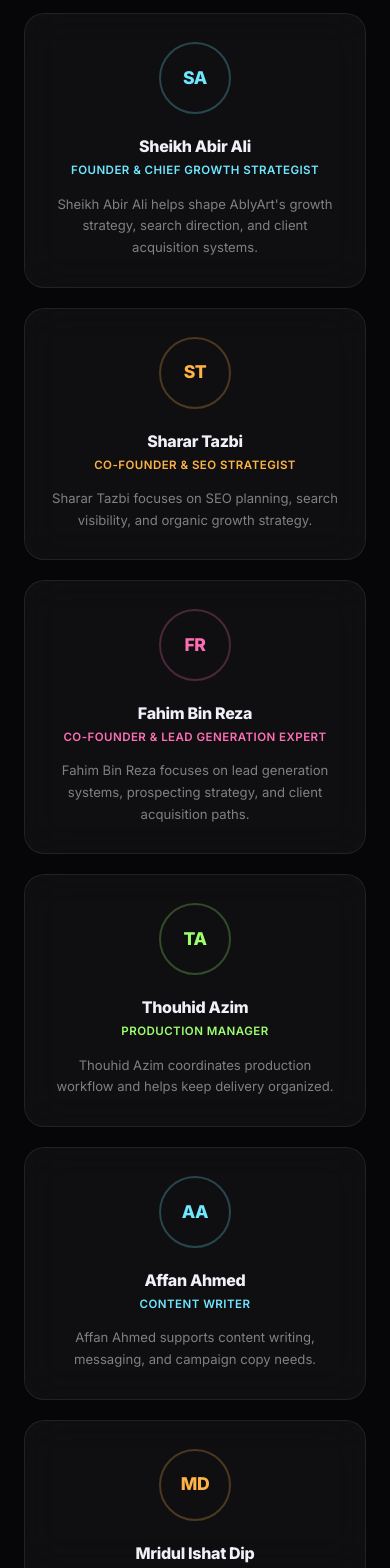
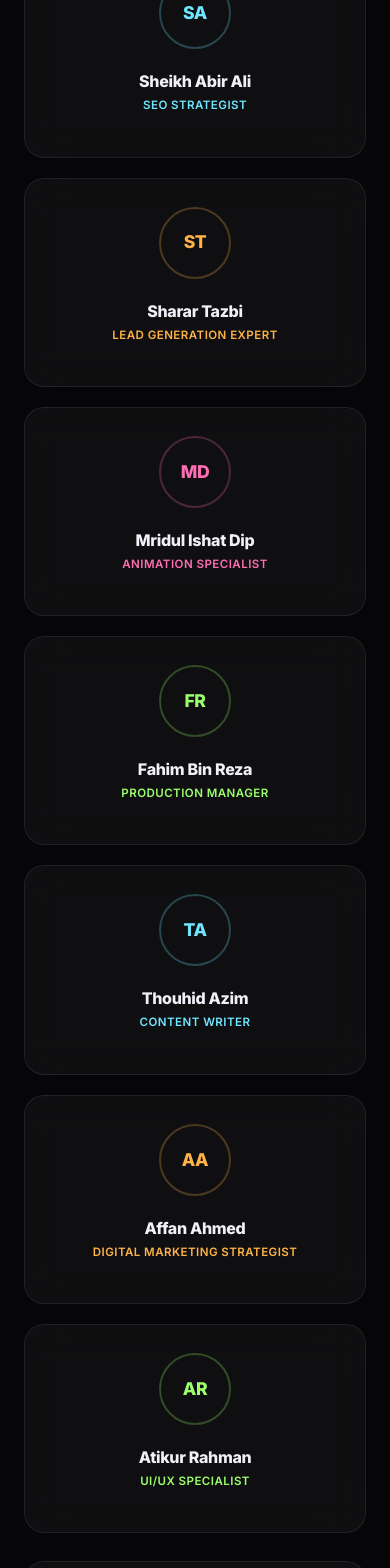
Before and after one commit to einfoengine/ablyart, a Next.js app: page /about in a window 390 px wide. Shown: the part 4307-5875 px from the top of the page. Built offline with nearby package versions, Linux system fonts and the light colour scheme.

Commit message:
Fixed Team Members & Navbar Services Added

```diff
--- a/src/components/AboutPageClient.tsx
+++ b/src/components/AboutPageClient.tsx
@@ -103,72 +103,56 @@ const values = [
 const team = [
   {
     name: "Shane Wazal Maruf",
-    role: "Chairman",
-    bio: "Shane Wazal Maruf supports AblyArt's direction, operations, and long-term company focus.",
+    role: "Chairman & Chief Growth Strategist",
     initials: "SW",
     accent: "#9bff6e",
     slug: "shane-wazal-maruf",
   },
   {
     name: "Sheikh Abir Ali",
-    role: "Founder & Chief Growth Strategist",
-    bio: "Sheikh Abir Ali helps shape AblyArt's growth strategy, search direction, and client acquisition systems.",
+    role: "SEO Strategist",
     initials: "SA",
     accent: "#6ee7ff",
     slug: "sheikh-abir-ali",
   },
   {
     name: "Sharar Tazbi",
-    role: "Co-Founder & SEO Strategist",
-    bio: "Sharar Tazbi focuses on SEO planning, search visibility, and organic growth strategy.",
+    role: "Lead Generation Expert",
     initials: "ST",
     accent: "#ffb347",
     slug: "sharar-tazbi",
   },
   {
+    name: "Mridul Ishat Dip",
+    role: "Animation Specialist",
+    initials: "MD",
+    accent: "#ff6eb4",
+    slug: "mridul-ishat-dip",
+  },
+  {
     name: "Fahim Bin Reza",
-    role: "Co-Founder & Lead Generation Expert",
-    bio: "Fahim Bin Reza focuses on lead generation systems, prospecting strategy, and client acquisition paths.",
+    role: "Production Manager",
     initials: "FR",
-    accent: "#ff6eb4",
+    accent: "#9bff6e",
     slug: "fahim-bin-reza",
   },
   {
     name: "Thouhid Azim",
-    role: "Production Manager",
-    bio: "Thouhid Azim coordinates production workflow and helps keep delivery organized.",
+    role: "Content Writer",
     initials: "TA",
-    accent: "#9bff6e",
+    accent: "#6ee7ff",
     slug: "thouhid-azim",
   },
   {
     name: "Affan Ahmed",
-    role: "Content Writer",
-    bio: "Affan Ahmed supports content writing, messaging, and campaign copy needs.",
+    role: "Digital Marketing Strategist",
     initials: "AA",
-    accent: "#6ee7ff",
+    accent: "#ffb347",
     slug: "affan-ahmed",
-  },
-  {
-    name: "Mridul Ishat Dip",
-    role: "Digital Marketing Strategist",
-    bio: "Mridul Ishat Dip supports digital marketing planning and channel strategy.",
-    initials: "MD",
-    accent: "#ffb347",
-    slug: "mridul-ishat-dip",
-  },
-  {
-    name: "Atikur Rahman",
-    role: "Animation Specialist",
-    bio: "Atikur Rahman supports motion, animation, and visual production work.",
-    initials: "AR",
-    accent: "#ff6eb4",
-    slug: "atikur-rahman-animation",
   },
   {
     name: "Atikur Rahman",
     role: "UI/UX Specialist",
-    bio: "Atikur Rahman supports interface structure, usability, and user experience details.",
     initials: "AR",
     accent: "#9bff6e",
     slug: "atikur-rahman-ui-ux",
@@ -753,9 +737,6 @@ function TeamSection() {
                 >
                   {member.role}
                 </p>
-                <p style={{ fontSize: "0.82rem", color: "rgba(240,240,248,0.5)", lineHeight: 1.65 }}>
-                  {member.bio}
-                </p>
               </div>
             </FadeUp>
           ))}
--- a/src/components/HeroSection.tsx
+++ b/src/components/HeroSection.tsx
@@ -347,21 +347,6 @@ export default function HeroSection({ id = "hero" }: { id?: string }) {
           </a> */}
         </div>
 
-        {/* Trust line */}
-        <div className="mt-12 md:mt-14 flex flex-wrap items-center justify-center gap-3 px-2">
-          {[
-            "Focused on four core growth services",
-            "Built for search, social, paid media, and lead generation",
-            "Strategy-first execution for growing businesses",
-          ].map((item) => (
-            <span
-              key={item}
-              className="max-w-full rounded-full border border-white/10 bg-white/[0.03] px-4 py-2 text-center text-xs font-bold uppercase tracking-[0.08em] text-[rgba(240,240,248,0.55)]"
-            >
-              {item}
-            </span>
-          ))}
-        </div>
       </div>
 
       {/* Floating Industry Tags */}
--- a/src/components/Navbar.tsx
+++ b/src/components/Navbar.tsx
@@ -3,7 +3,7 @@
 import NextLink from "next/link";
 import { useState, useEffect } from "react";
 import { usePathname } from "next/navigation";
-import ServicesMegaMenu from "./ServicesMegaMenu";
+import ServicesMegaMenu, { coreServices } from "./ServicesMegaMenu";
 import { Button } from "@/components/ui/Button";
 import { OFFICIAL_LINKS } from "@/constants/links";
 
@@ -229,15 +229,27 @@ export default function Navbar() {
             return [
               linkNode,
               index === 0 ? (
-                <NextLink
+                <div
                   key="services-mobile"
-                  href="/#services"
-                  className="nav-link"
-                  onClick={() => setMenuOpen(false)}
-                  style={{ fontSize: "1rem" }}
+                  style={{ display: "flex", flexDirection: "column", gap: "8px" }}
                 >
-                  Services
-                </NextLink>
+                  <span className="nav-link" style={{ fontSize: "1rem", padding: "8px 0 2px" }}>
+                    Services
+                  </span>
+                  <div style={{ display: "flex", flexDirection: "column", gap: "6px", paddingLeft: "12px" }}>
+                    {coreServices.map((service) => (
+                      <NextLink
+                        key={service.href}
+                        href={service.href}
+                        className="nav-link"
+                        onClick={() => setMenuOpen(false)}
+                        style={{ fontSize: "0.92rem", textDecoration: "none", padding: "6px 0" }}
+                      >
+                        {service.title}
+                      </NextLink>
+                    ))}
+                  </div>
+                </div>
               ) : null
             ];
           })}
--- a/src/components/ServicesMegaMenu.tsx
+++ b/src/components/ServicesMegaMenu.tsx
@@ -5,7 +5,7 @@ import { motion, AnimatePresence } from "framer-motion";
 import { createPortal } from "react-dom";
 import { OFFICIAL_LINKS } from "@/constants/links";
 
-const services = [
+export const coreServices = [
   {
     title: "SEO, GEO & AEO",
     description: "Get found on Google, AI search, and answer engines.",
@@ -195,7 +195,7 @@ export default function ServicesMegaMenu({ isScrolled }: { isScrolled: boolean }
                     }}
                   >
                     <div style={{ display: "grid", gridTemplateColumns: "repeat(4, 1fr)", gap: "8px" }}>
-                      {services.map((service) => (
+                      {coreServices.map((service) => (
                         <a
                           key={service.href}
                           href={service.href}
```
